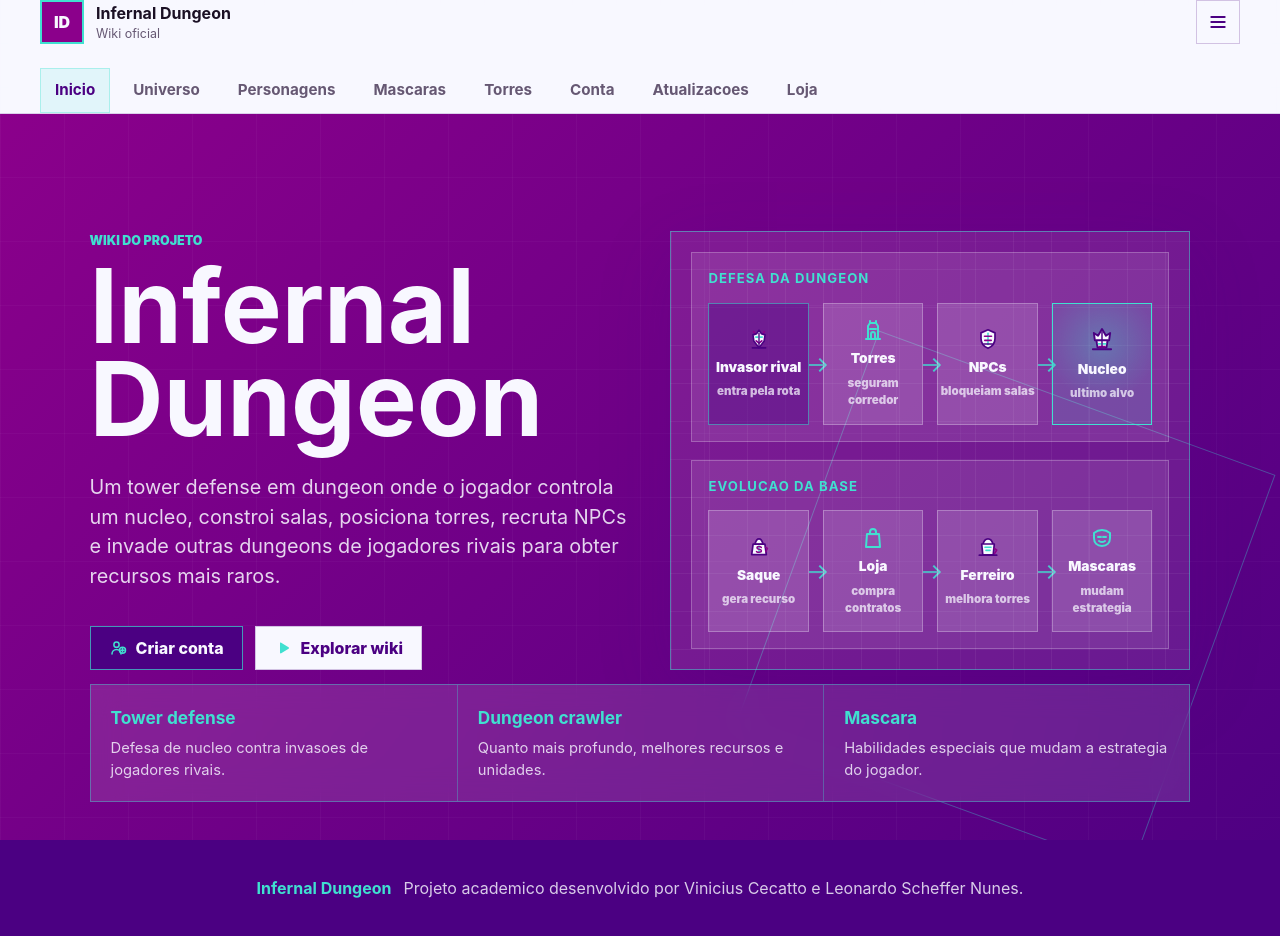
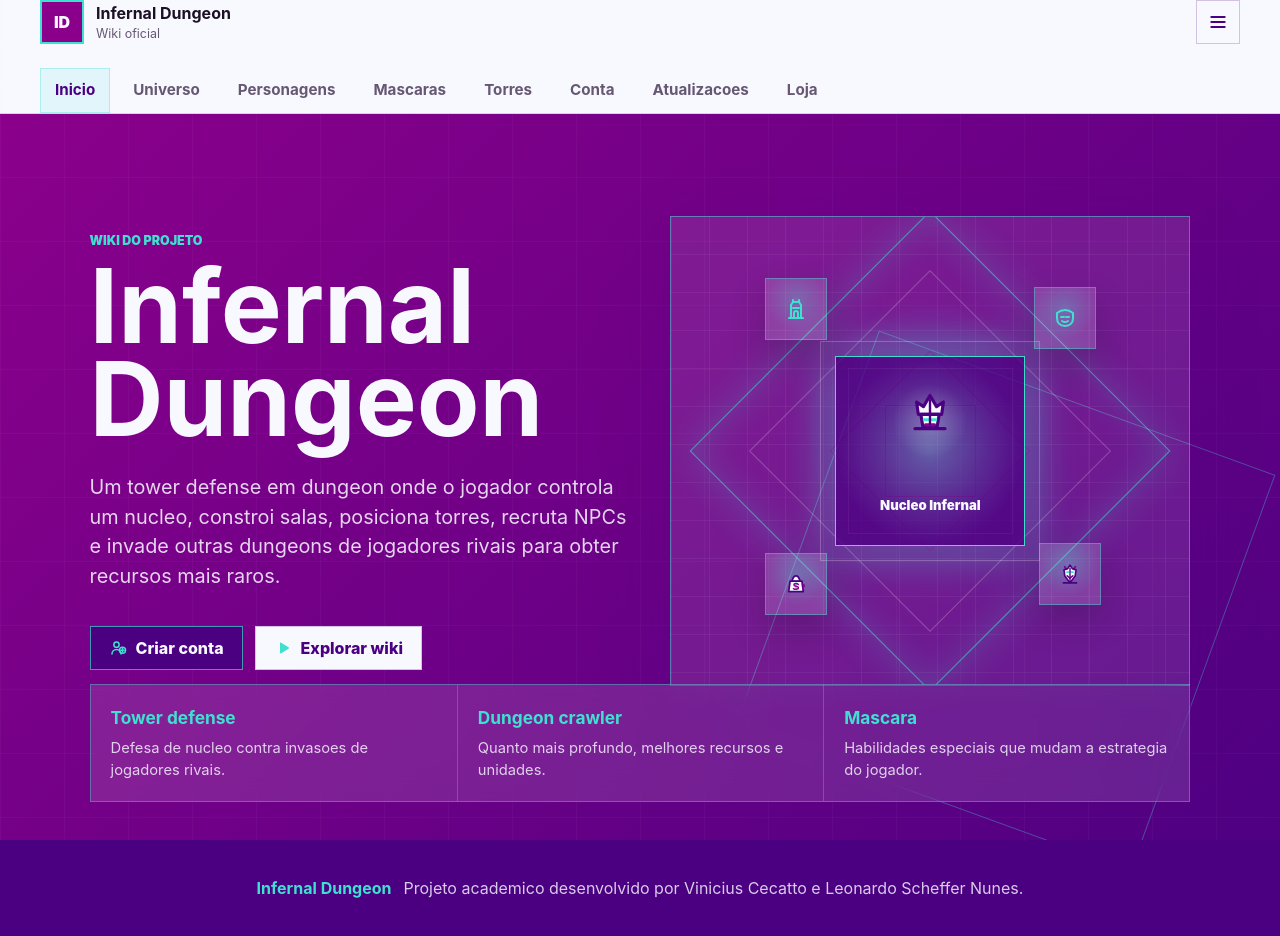
Before and after one commit to viniciusCecat/InfernalDungeon, a React (Vite) app in the folder codigo-fonte/: page / in a window 1280 px wide. Built offline with nearby package versions, Linux system fonts and the light colour scheme.

Commit message:
Substitui mapa por arte visual do hero

```diff
--- a/codigo-fonte/src/components/Hero.jsx
+++ b/codigo-fonte/src/components/Hero.jsx
@@ -24,57 +24,24 @@ export function Hero() {
         </div>
       </div>
 
-      <div className="dungeon-board" aria-label="Fluxo da partida">
-        <div className="flow-lane">
-          <strong>Defesa da dungeon</strong>
-          <div className="flow-row">
-            <div className="flow-step invasion-step">
-              <Icon name="invader" size={24} />
-              <span>Invasor rival</span>
-              <small>entra pela rota</small>
-            </div>
-            <div className="flow-step">
-              <Icon name="tower" size={24} />
-              <span>Torres</span>
-              <small>seguram corredor</small>
-            </div>
-            <div className="flow-step">
-              <Icon name="shield" size={24} />
-              <span>NPCs</span>
-              <small>bloqueiam salas</small>
-            </div>
-            <div className="flow-step core-step">
-              <Icon name="boss" size={28} />
-              <span>Nucleo</span>
-              <small>ultimo alvo</small>
-            </div>
-          </div>
+      <div className="dungeon-showcase" aria-label="Arte conceitual do Infernal Dungeon">
+        <div className="sigil-ring" aria-hidden="true" />
+        <div className="sigil-ring sigil-ring-inner" aria-hidden="true" />
+        <div className="core-orb">
+          <Icon name="boss" size={46} />
+          <span>Nucleo Infernal</span>
         </div>
-
-        <div className="flow-lane">
-          <strong>Evolucao da base</strong>
-          <div className="flow-row">
-            <div className="flow-step">
-              <Icon name="coinDollar" size={24} />
-              <span>Saque</span>
-              <small>gera recurso</small>
-            </div>
-            <div className="flow-step">
-              <Icon name="shoppingBag" size={24} />
-              <span>Loja</span>
-              <small>compra contratos</small>
-            </div>
-            <div className="flow-step">
-              <Icon name="merchant" size={24} />
-              <span>Ferreiro</span>
-              <small>melhora torres</small>
-            </div>
-            <div className="flow-step">
-              <Icon name="mask" size={24} />
-              <span>Mascaras</span>
-              <small>mudam estrategia</small>
-            </div>
-          </div>
+        <div className="showcase-token token-tower">
+          <Icon name="tower" size={24} />
+        </div>
+        <div className="showcase-token token-mask">
+          <Icon name="mask" size={24} />
+        </div>
+        <div className="showcase-token token-invader">
+          <Icon name="invader" size={24} />
+        </div>
+        <div className="showcase-token token-coin">
+          <Icon name="coinDollar" size={24} />
         </div>
       </div>
 
--- a/codigo-fonte/src/styles.css
+++ b/codigo-fonte/src/styles.css
@@ -161,7 +161,7 @@ button {
 }
 
 .hero-copy,
-.dungeon-board,
+.dungeon-showcase,
 .highlight-strip {
   position: relative;
   z-index: 1;
@@ -251,99 +251,108 @@ button {
   color: var(--magenta);
 }
 
-.dungeon-board {
+.dungeon-showcase {
   position: relative;
   display: grid;
-  gap: 18px;
+  min-height: 470px;
+  place-items: center;
   border: 1px solid rgba(64, 224, 208, 0.48);
   background:
     linear-gradient(90deg, rgba(248, 248, 255, 0.06) 1px, transparent 1px),
     linear-gradient(0deg, rgba(248, 248, 255, 0.05) 1px, transparent 1px),
+    radial-gradient(circle at 50% 45%, rgba(64, 224, 208, 0.2), transparent 34%),
     rgba(248, 248, 255, 0.1);
-  background-size: 38px 38px;
+  background-size: 38px 38px, 38px 38px, auto, auto;
   box-shadow: var(--shadow);
   padding: 20px;
   overflow: hidden;
 }
 
-.flow-lane {
-  border: 1px solid rgba(248, 248, 255, 0.24);
-  background: rgba(248, 248, 255, 0.1);
-  padding: 16px;
+.sigil-ring {
+  position: relative;
+  width: min(74%, 340px);
+  aspect-ratio: 1;
+  border: 1px solid rgba(64, 224, 208, 0.62);
+  box-shadow:
+    inset 0 0 36px rgba(64, 224, 208, 0.18),
+    0 0 40px rgba(64, 224, 208, 0.2);
+  transform: rotate(45deg);
 }
 
-.flow-lane > strong {
-  display: block;
-  margin-bottom: 14px;
-  color: var(--turquoise);
-  font-size: 0.82rem;
-  letter-spacing: 0.08em;
-  text-transform: uppercase;
+.sigil-ring::before,
+.sigil-ring::after {
+  position: absolute;
+  inset: 12%;
+  border: 1px solid rgba(248, 248, 255, 0.22);
+  content: "";
 }
 
-.flow-row {
-  display: grid;
-  grid-template-columns: repeat(4, minmax(0, 1fr));
-  gap: 14px;
+.sigil-ring::after {
+  inset: 29%;
+  border-color: rgba(139, 0, 139, 0.7);
 }
 
-.flow-step {
-  position: relative;
+.sigil-ring-inner {
+  position: absolute;
+  width: min(48%, 220px);
+  border-color: rgba(248, 248, 255, 0.28);
+  transform: rotate(0deg);
+}
+
+.core-orb {
+  position: absolute;
   display: grid;
-  min-height: 122px;
-  align-content: center;
-  justify-items: center;
-  gap: 6px;
-  border: 1px solid rgba(248, 248, 255, 0.28);
-  background: rgba(248, 248, 255, 0.14);
+  width: min(42%, 190px);
+  aspect-ratio: 1;
+  place-items: center;
+  border: 1px solid var(--turquoise);
+  background:
+    radial-gradient(circle at 50% 34%, rgba(248, 248, 255, 0.24), transparent 24%),
+    radial-gradient(circle, rgba(64, 224, 208, 0.22), rgba(75, 0, 130, 0.74) 70%);
+  box-shadow: 0 0 42px rgba(64, 224, 208, 0.32);
   color: var(--ghost);
-  font-size: 0.86rem;
   font-weight: 900;
   text-align: center;
 }
 
-.flow-step:not(:last-child)::after {
-  position: absolute;
-  top: 50%;
-  right: -15px;
-  width: 14px;
-  height: 2px;
-  background: rgba(64, 224, 208, 0.72);
-  content: "";
+.core-orb span {
+  max-width: 110px;
+  font-size: 0.82rem;
+  line-height: 1.15;
 }
 
-.flow-step:not(:last-child)::before {
+.showcase-token {
   position: absolute;
-  top: calc(50% - 4px);
-  right: -17px;
-  width: 8px;
-  height: 8px;
-  border-top: 2px solid rgba(64, 224, 208, 0.86);
-  border-right: 2px solid rgba(64, 224, 208, 0.86);
-  content: "";
-  transform: rotate(45deg);
+  display: grid;
+  width: 62px;
+  height: 62px;
+  place-items: center;
+  border-color: var(--turquoise);
+  background:
+    radial-gradient(circle at 50% 35%, rgba(64, 224, 208, 0.26), transparent 62%),
+    rgba(248, 248, 255, 0.16);
+  border: 1px solid rgba(64, 224, 208, 0.42);
+  box-shadow: 0 16px 34px rgba(27, 16, 36, 0.22);
 }
 
-.flow-step span,
-.flow-step small {
-  display: block;
+.token-tower {
+  top: 13%;
+  left: 18%;
 }
 
-.flow-step small {
-  color: rgba(248, 248, 255, 0.72);
-  font-size: 0.72rem;
+.token-mask {
+  top: 15%;
+  right: 18%;
 }
 
-.core-step {
-  border-color: var(--turquoise);
-  background:
-    radial-gradient(circle at 50% 34%, rgba(64, 224, 208, 0.28), transparent 60%),
-    rgba(64, 224, 208, 0.14);
+.token-invader {
+  right: 17%;
+  bottom: 17%;
 }
 
-.invasion-step {
-  border-color: rgba(64, 224, 208, 0.52);
-  background: rgba(75, 0, 130, 0.42);
+.token-coin {
+  bottom: 15%;
+  left: 18%;
 }
 
 .highlight-strip {
@@ -884,7 +893,7 @@ button {
     padding: 56px 22px 34px;
   }
 
-  .dungeon-board {
+  .dungeon-showcase {
     min-height: 360px;
   }
 
@@ -925,23 +934,21 @@ button {
     height: 40px;
   }
 
-  .dungeon-board {
-    display: grid;
-    min-height: 0;
-    gap: 14px;
+  .dungeon-showcase {
+    min-height: 320px;
   }
 
-  .flow-row {
-    grid-template-columns: 1fr;
+  .showcase-token {
+    width: 52px;
+    height: 52px;
   }
 
-  .flow-step {
-    min-height: 92px;
+  .core-orb {
+    width: 150px;
   }
 
-  .flow-step:not(:last-child)::before,
-  .flow-step:not(:last-child)::after {
-    display: none;
+  .core-orb span {
+    font-size: 0.74rem;
   }
 
   .form-actions {
```
